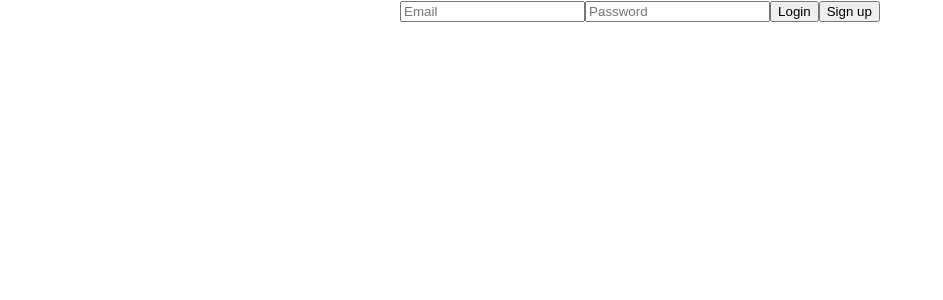
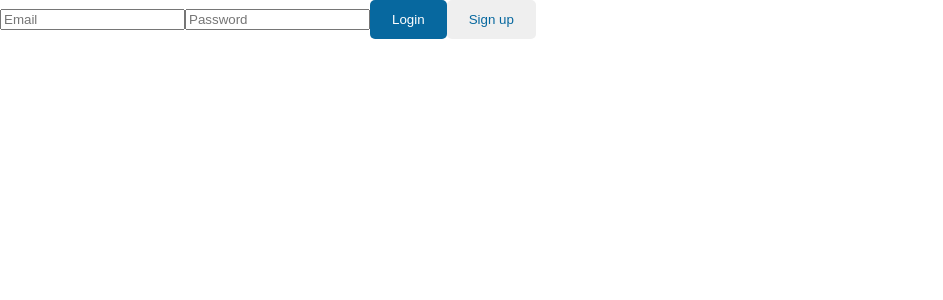
Before and after one commit to hyungmogu/note-sharing-app, a React (Create React App) app in the folder web/: page / in a window 1280 px wide. Shown: the top 300 px of the page, without its empty margins (0-943 px from the left). Built offline with nearby package versions, Linux system fonts and the light colour scheme.

Commit message:
feat: stylize button 'Login'

```diff
--- a/web/src/App.js
+++ b/web/src/App.js
@@ -8,8 +8,8 @@ function App() {
         <form>
           <input type="email" placeholder="Email"/>
           <input type="password" placeholder="Password"/>
-          <button type="submit">Login</button>
-          <button type="submit">Sign up</button>
+          <button className="button button--state-primary" type="submit">Login</button>
+          <button className="button button--state-secondary" type="submit">Sign up</button>
         </form>
       </section>
     </div>
--- a/web/src/App.scss
+++ b/web/src/App.scss
@@ -1,38 +1,22 @@
 .App {
-  text-align: center;
+  display: flex;
 }
 
-.App-logo {
-  height: 40vmin;
-  pointer-events: none;
-}
+.button {
+  padding: 10px 20px;
+  border-radius: 5px;
+  border-color: transparent;
 
-@media (prefers-reduced-motion: no-preference) {
-  .App-logo {
-    animation: App-logo-spin infinite 20s linear;
+  &:focus {
+    outline: none;
+  }
+
+  &.button--state-primary {
+    background-color: #07689F;
+    color: white;
+  }
+
+  &.button--state-secondary {
+    color: #07689F;
   }
 }
-
-.App-header {
-  background-color: #282c34;
-  min-height: 100vh;
-  display: flex;
-  flex-direction: column;
-  align-items: center;
-  justify-content: center;
-  font-size: calc(10px + 2vmin);
-  color: white;
-}
-
-.App-link {
-  color: #61dafb;
-}
-
-@keyframes App-logo-spin {
-  from {
-    transform: rotate(0deg);
-  }
-  to {
-    transform: rotate(360deg);
-  }
-}
```
